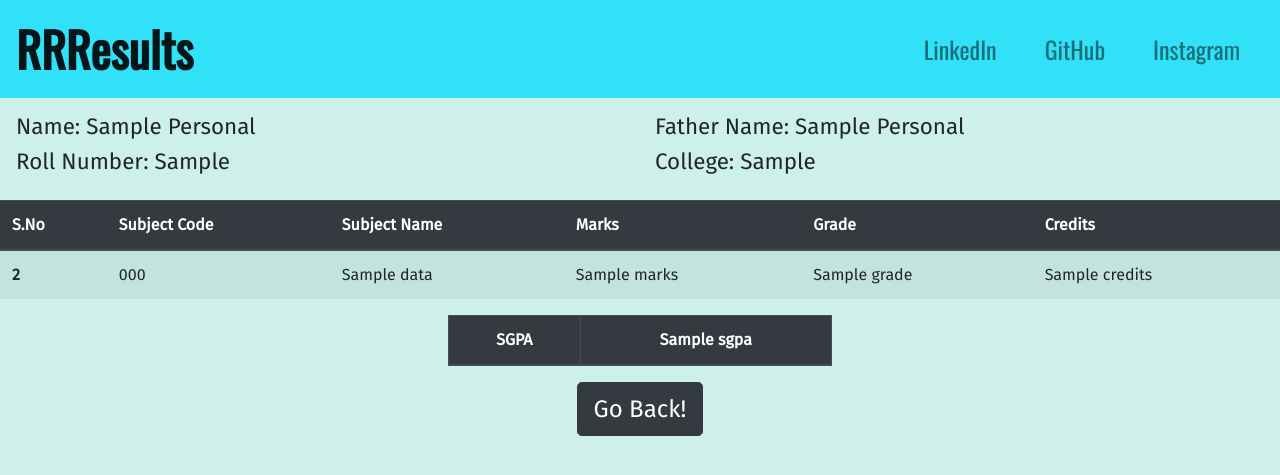
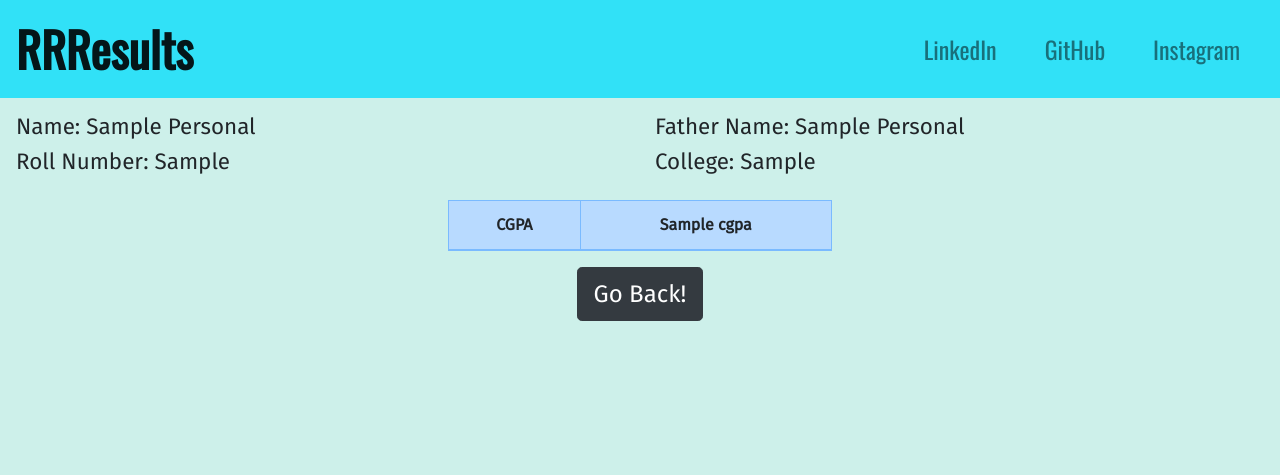
Before and after one commit to SiddharthKoyugura/RRResults, a Flask app: template templates/result.html in a window 1280 px wide. Shown: the top 475 px of the page. Run offline with Flask 2, Linux system fonts and the light colour scheme; the template is opened without the code that fills it: most values are stand-ins (such as "Sample title", 1, 10 or a date in 2020); lists and menus that the app fills with data are empty; some libraries are stand-ins or nearby versions.

Commit message:
Improved ux

```diff
--- a/main.py
+++ b/main.py
@@ -12,7 +12,7 @@ app.config["SECRET_KEY"] = "ILoveMyFamilyMoreThanAnything"
 
 class StudentForm(FlaskForm):
     htno = StringField(label="Enter your Roll Number:", validators=[Length(min=10, max=10), DataRequired()])
-    code = SelectField(label="Semester:", choices=[("1-1", "1-1"), ("1-2", "1-2"), ("2-1", "2-1"), ("2-2", "2-2"), ("3-1", "3-1"), ("3-2", "3-2"), ("4-1", "4-1"), ("4-2", "4-2")], validators=[DataRequired()])
+    # code = SelectField(label="Semester:", choices=[("1-1", "1-1"), ("1-2", "1-2"), ("2-1", "2-1"), ("2-2", "2-2"), ("3-1", "3-1"), ("3-2", "3-2"), ("4-1", "4-1"), ("4-2", "4-2")], validators=[DataRequired()])
     submit = SubmitField(label="Get Result")
 
 # Get Year for footer
@@ -23,16 +23,23 @@ year = x.year
 def home():
     sform = StudentForm()
     if sform.validate_on_submit():
-        return redirect(url_for('results', roll=sform.htno.data, sem_code=sform.code.data))
+        return redirect(url_for('results', roll=sform.htno.data))
     return render_template("home.html", form=sform, year=year)
 
 @app.route("/results")
 def results():
     roll = request.args["roll"]
-    sem_code = request.args["sem_code"]
-    marks_data = get_result(roll, sem_code)
+    marks_data = get_result(roll)
+    cgpa = 0
+    i = 0
+    for sem_code in ["1-1", "1-2", "2-1", "2-2", "3-1", "3-2", "4-1", "4-2"]:
+        try:
+            cgpa += marks_data[sem_code][-1]["sgpa"]
+            i += 1
+        except:
+            pass
     if marks_data:
-        return render_template("result.html", marks_data=marks_data, sgpa=sgpa[len(sgpa)-1], personal_data=personal_data)
+        return render_template("result.html", marks_data=marks_data, personal_data=personal_data, cgpa=round(cgpa / i,2))
     flash("INVALID CREDENTIALS / JNTUH SERVERS ARE DOWN")
     return redirect(url_for("home"))
 
--- a/results.py
+++ b/results.py
@@ -1,3 +1,4 @@
+from pprint import pprint
 import aiohttp
 import asyncio
 from bs4 import BeautifulSoup
@@ -23,6 +24,7 @@ personal_data = {}
 marks_data = []
 grades_data = {"O":10, "A+":9, "A":8, "B+":7, "B":6, "C":5}
 sgpa = []
+results_dict = {}
 
 # Get data from the jntuh website
 async def main(exam_code, roll):
@@ -131,8 +133,17 @@ def get_sem_codes_list(sem_code):
         return sem42
 
 # Called from the Flask
-def get_result(roll, sem_code):
-    global marks_data, sgpa
-    marks_data = []
-    verify_results(roll.upper(), get_sem_codes_list(sem_code))
-    return marks_data
+def get_result(roll):
+    global marks_data, sgpa, results_dict
+    results_dict = {}
+    for sem_code in ["1-1", "1-2", "2-1", "2-2", "3-1", "3-2", "4-1", "4-2"]:
+        verify_results(roll.upper(), get_sem_codes_list(sem_code))
+        if marks_data:
+            marks_data.append({"sgpa":sgpa[-1]})
+            results_dict[sem_code] = marks_data
+            marks_data = []
+            sgpa = []
+    return results_dict
+
+# get_result("20ve1a6688")
+# pprint(results_dict)
--- a/static/css/styles.css
+++ b/static/css/styles.css
@@ -4,6 +4,7 @@
 body {
     font-family: "Fira Sans", sans-serif;
     background: #CDF0EA;
+    overflow-x: hidden !important;
 }
 
 .control-label {
@@ -67,13 +68,14 @@ body {
     padding: 1rem;
 }
 
-.table-body {
-    overflow-x: scroll;
-    width: 100vw;
+h1 {
+    font-size: 1.4rem;
 }
 
-h1 {
-    font-size: 1.4rem;
+.sem-code {
+    text-align: center;
+    margin-top: 2rem;
+    font-weight: 800;
 }
 
 /* Flash Message */
--- a/templates/result.html
+++ b/templates/result.html
@@ -6,10 +6,9 @@
         <h1 class="col-lg-4 col-md-6 col-lg-6">Roll Number: <span>{{ personal_data["HTNO:"] }}</span></h1>
         <h1 class="col-lg-4 col-md-6 col-lg-6">College: <span>{{ personal_data["COLLEGE CODE:"] }}</span></h1>
     </div>
-    <!-- <div class="personal-details">
-        <h1>Roll Number: <span>20VE1A66A0</span></h1>
-        <h1>College: <span>VE</span></h1>
-    </div> -->
+    {% for sem_code in ["1-1", "1-2", "2-1", "2-2", "3-1", "3-2", "4-1", "4-2"]: %}
+    {% if marks_data[sem_code]: %}
+        <h1 class="sem-code">Semester: {{ sem_code }}</h1>
     <div class="table-body">
         <table class="table table-striped">
             <thead class="thead-dark">
@@ -24,15 +23,18 @@
             </thead>
 
                 <tbody>
-                    {% for data in marks_data: %}
+
+                        {% for data in marks_data[sem_code] %}
+                            {% if not data["sgpa"]: %}
                             <tr>
-                            <th scope="row">{{ marks_data.index(data)+1 }}</th>
+                                <th scope="row">{{ marks_data[sem_code].index(data)+1 }}</th>
                                 <td>{{ data.subject_code }}</td>
                                 <td>{{ data.subject_name }}</td>
                                 <td>{{ data.marks }}</td>
                                 <td>{{ data.grade }}</td>
                                 <td>{{ data.credits }}</td>
                             </tr>
+                            {% endif %}
                         {% endfor %}
                 </tbody>
         </table>
@@ -41,7 +43,17 @@
         <table class="table table-bordered table-dark">
             <thead class="thead">
                 <th>SGPA</th>
-                <th>{{ sgpa }}</th>
+                <th>{{ marks_data[sem_code][-1]["sgpa"] }}</th>
+            </thead>
+        </table>
+    </div>
+        {% endif %}
+    {% endfor %}
+    <div class="sgpa-table">
+        <table class="table table-bordered table-primary">
+            <thead class="thead">
+                <th>CGPA</th>
+                <th>{{ cgpa }}</th>
             </thead>
         </table>
     </div>
```
Lines whose indentation alone changed are shown as unchanged.
